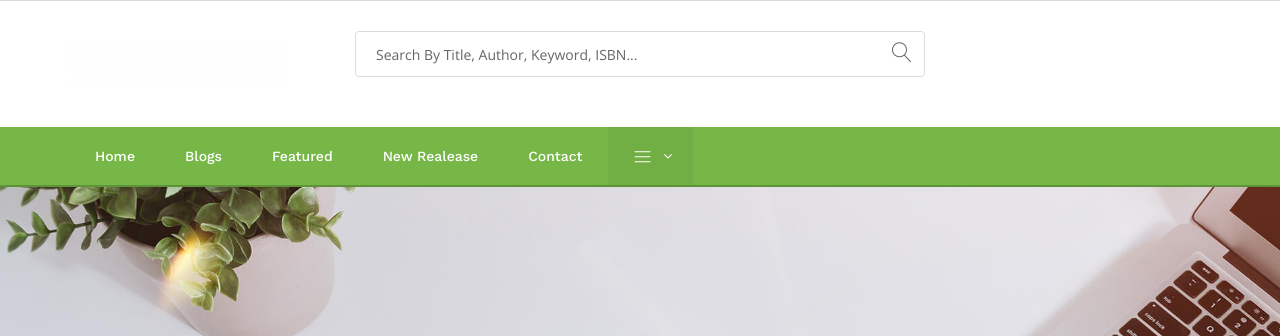
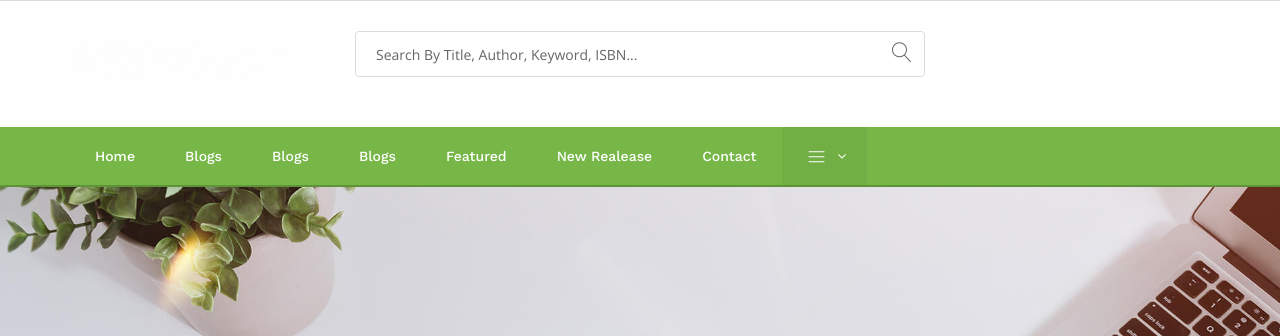
Before and after one commit to prajjwalz1/sumargadarshan, a Django app: page / in a window 1280 px wide. Shown: the top 336 px of the page. Run offline with Django 3.2, Linux system fonts and the light colour scheme; data comes from the database, SQL or seed files in the repository; some libraries are stand-ins or nearby versions; some web fonts are replaced.

Commit message:
Update index.html

```diff
--- a/templates/index.html
+++ b/templates/index.html
@@ -77,6 +77,8 @@
 
 										<li><a href="">Home</a></li>
 										<li><a href="#blog">Blogs</a></li>
+										<li><a href="#top">Blogs</a></li>
+										<li><a href="#">Blogs</a></li>
 										<li><a href="#features">Featured</a></li>
 										<li><a href="#newrelease">New Realease</a></li>
 
@@ -241,7 +243,7 @@
 			<!--************************************
 					Picked By Author Start
 			*************************************&ndash;&gt;-->
-			<section class="tg-sectionspace tg-haslayout">
+			<section class="tg-sectionspace tg-haslayout id="top"">
 				<div class="container">
 					<div class="row">
 						<div class="col-xs-12 col-sm-12 col-md-12 col-lg-12">
```
